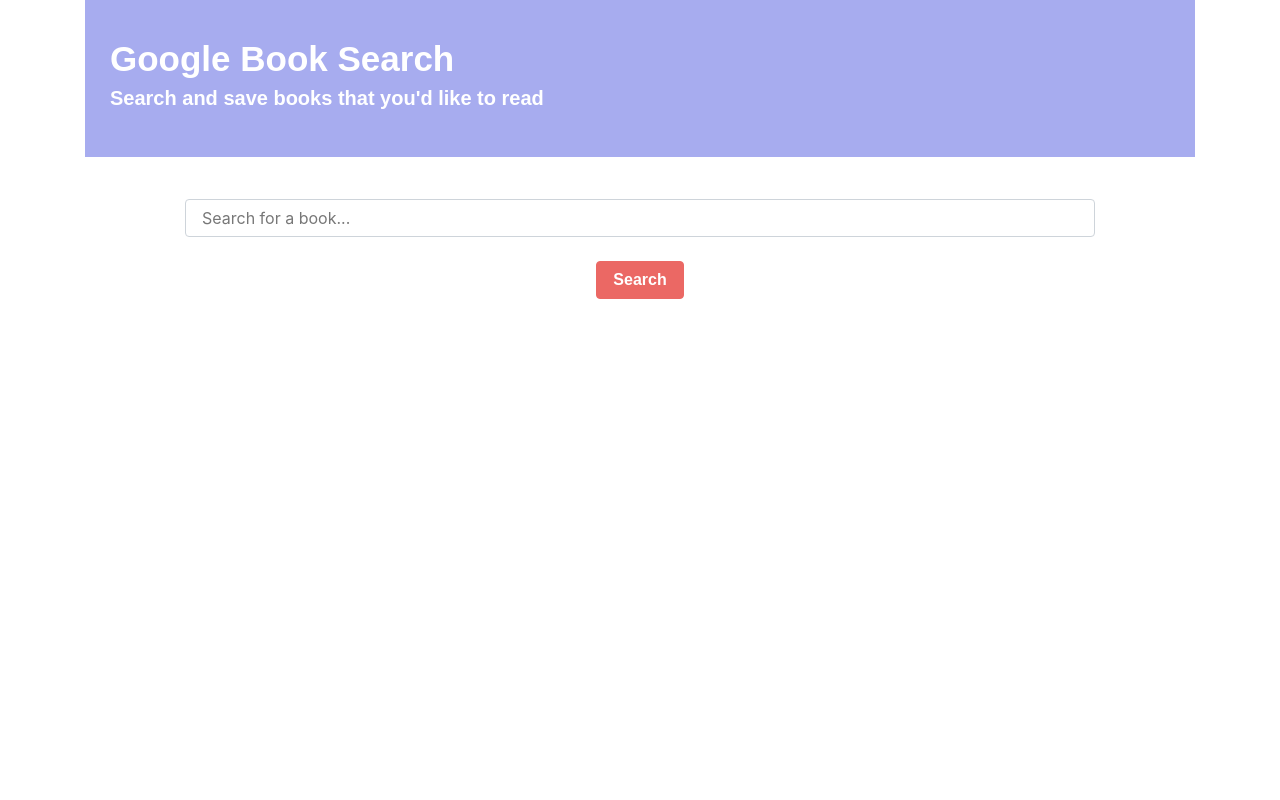
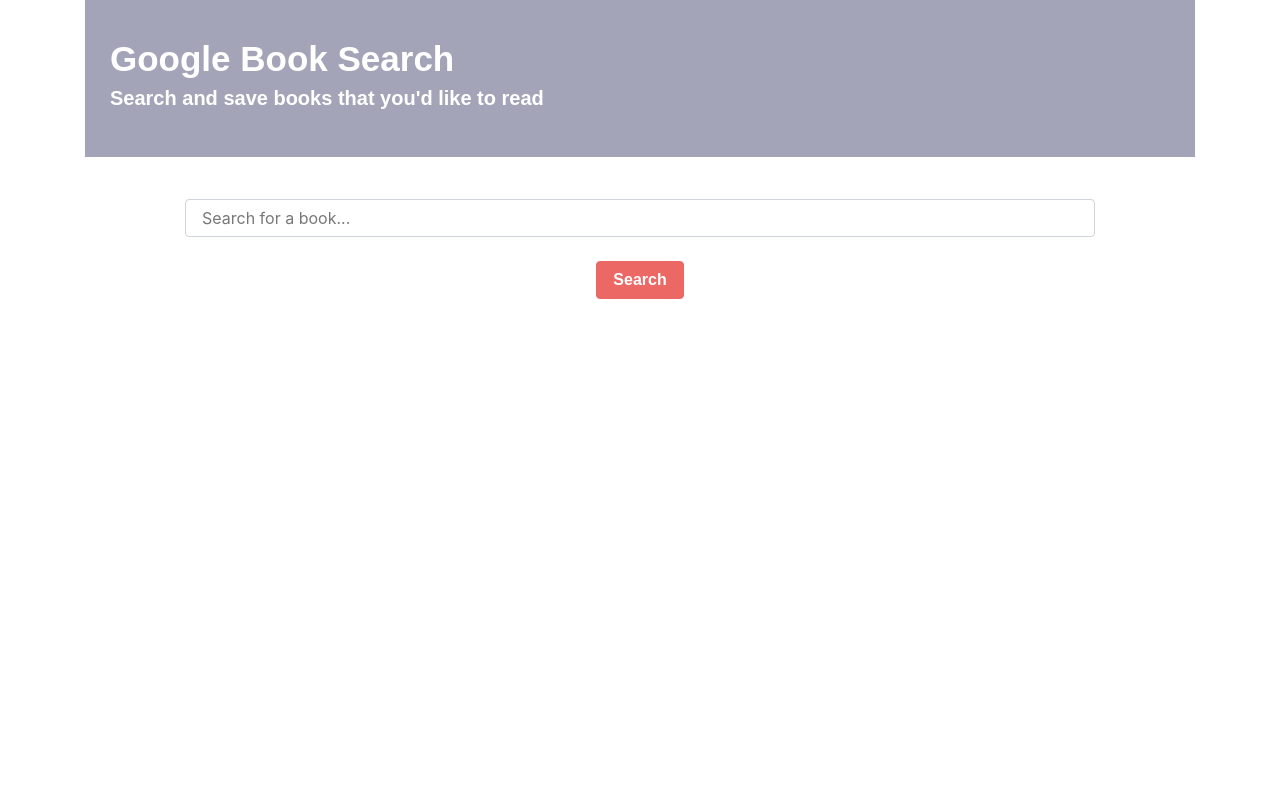
Before and after one commit to amidstasinglebreath/Bootcamp-h17, a React (Create React App) app in the folder client/: page / in a window 1280 px wide. Shown: the top 800 px of the page. Built offline with nearby package versions, Linux system fonts and the light colour scheme; no server answers; a web font is replaced by a local one.

Commit message:
build ver2

```diff
--- a/client/src/components/Title/style.css
+++ b/client/src/components/Title/style.css
@@ -1,6 +1,6 @@
 .title {
     padding: 40px;
-    background-color: rgba(16, 29, 212, 0.363);
+    background-color: rgba(4, 7, 61, 0.363);
     text-align: center;
 }
 
```
